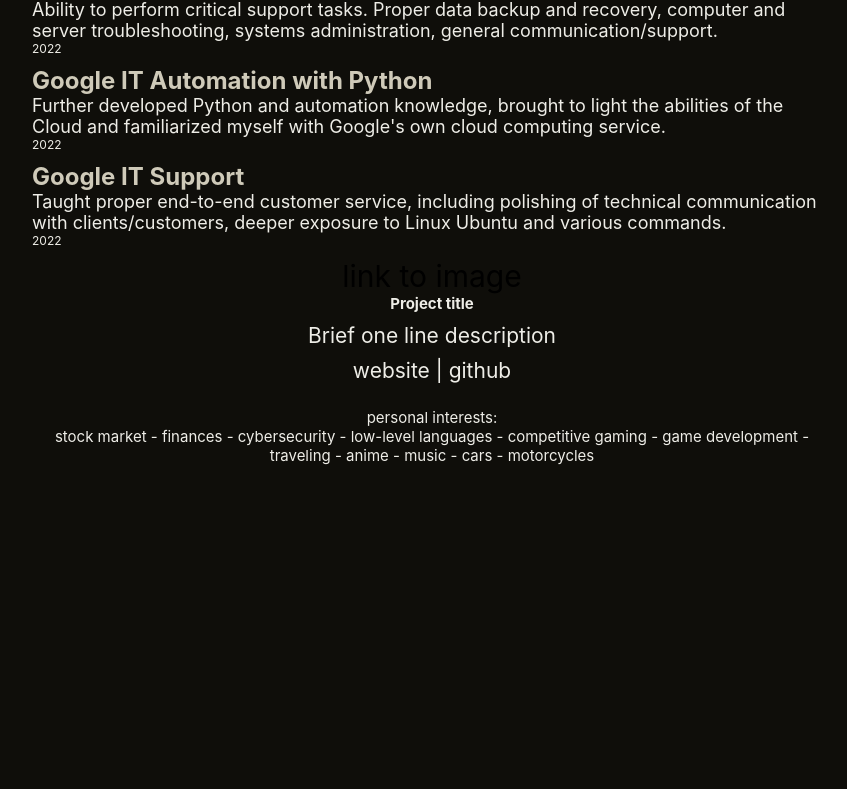
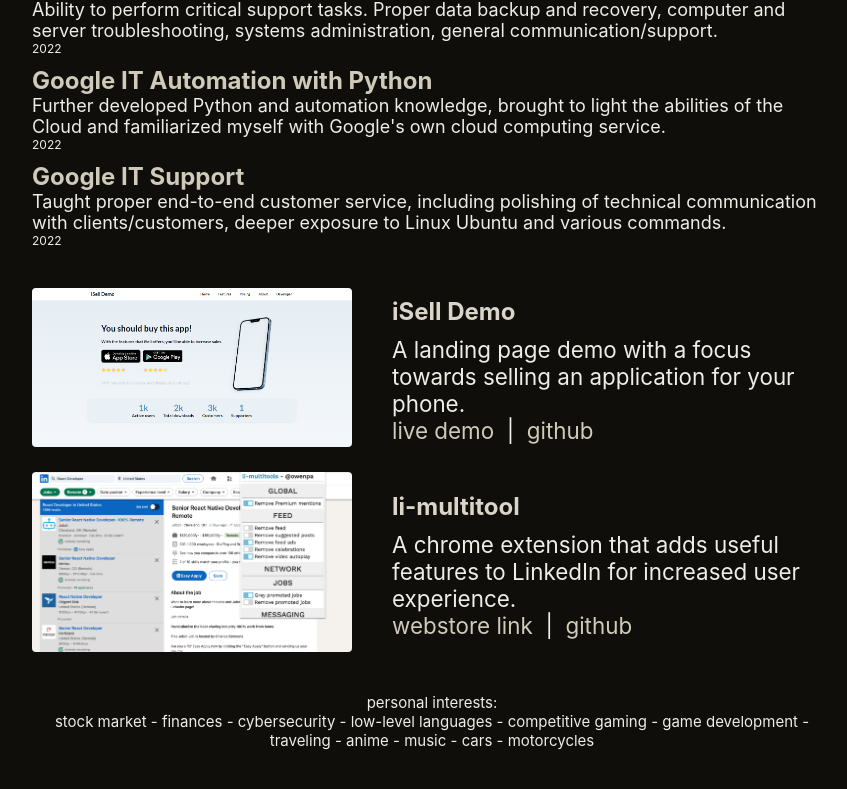
Before and after one commit to owenpa/portfolio2, a React (Create React App) app: page / in a window 1280 px wide. Shown: the part 1593-2382 px from the top of the page, without its empty margins (208-1055 px from the left). Before the commit the page ends 2098 px from the top, so only its background shows below. Built offline with nearby package versions, Linux system fonts and the light colour scheme.

Commit message:
create display for isell demo and li-multitool

```diff
--- a/src/Projects.js
+++ b/src/Projects.js
@@ -1,11 +1,47 @@
+import isell from './assets/isell.png';
+import limultitool from './assets/li-multitool.png';
+
+/*
+      <div className="projects-box">
+        <a href={} target="_blank" rel="noreferrer"><img src={} alt="" /></a>
+        <div className="projects-description">
+          <h2>Project Title</h2>
+          <p>One line description.</p>
+          <p>
+            <a href='' target="_blank" rel="noreferrer">website</a>
+            &nbsp;&nbsp;|&nbsp;&nbsp;
+            <a href='' target="_blank" rel="noreferrer">github</a>
+          </p>
+        </div>
+      </div>
+*/
+
 function Projects() {
   return (
     <div id="projects-container">
-      <div className="">
-        <a>link to image</a>
-        <h2>Project title</h2>
-        <p>Brief one line description</p>
-        <p><a>website</a> | <a>github</a></p>
+      <div className="projects-box">
+        <a href={isell} target="_blank" rel="noreferrer"><img src={isell} alt="still of the isell website" /></a>
+        <div className="projects-description">
+          <h2>iSell Demo</h2>
+          <p>A landing page demo with a focus towards selling an application for your phone.</p>
+          <p>
+            <a href='https://isell-site.vercel.app/' target="_blank" rel="noreferrer">live demo</a>
+            &nbsp;&nbsp;|&nbsp;&nbsp;
+            <a href='https://github.com/owenpa/isell-site' target="_blank" rel="noreferrer">github</a>
+          </p>
+        </div>
+      </div>
+      <div className="projects-box">
+        <a href={limultitool} target="_blank" rel="noreferrer"><img src={limultitool} alt="" /></a>
+        <div className="projects-description">
+          <h2>li-multitool</h2>
+          <p>A chrome extension that adds useful features to LinkedIn for increased user experience.</p>
+          <p>
+            <a href='https://chromewebstore.google.com/detail/linkedin-multitool/ldbapangjlpdmkmmjbiagdlpbcpkghji?hl=en' target="_blank" rel="noreferrer">webstore link</a>
+            &nbsp;&nbsp;|&nbsp;&nbsp;
+            <a href='https://github.com/owenpa/li-multitool' target="_blank" rel="noreferrer">github</a>
+          </p>
+        </div>
       </div>
     </div>
   )
--- a/src/assets/index.scss
+++ b/src/assets/index.scss
@@ -206,6 +206,7 @@ p {
 
 #certificate-container {
   text-align: left;
+  padding-bottom: 0.7em;
   h3 {
     font-size: 0.8em;
     color: $mainColor;
@@ -236,6 +237,39 @@ p {
   }
 }
 
+//! -------- Projects
+
+#projects-container {
+  text-align: left;
+  .projects-box {
+    padding: 0.3em 0;
+    display: grid;
+    grid-template-columns: 40% 1fr;
+    grid-column-gap: 5%;
+    align-items: center;
+  }
+  .projects-description {
+    a {
+      color: $btColor;
+      padding: 10px 0px;
+      text-decoration: none;
+    }
+  }
+  img {
+    width: 100%;
+    border-radius: 4px;
+  }
+  p {
+    font-size: 1.4rem;
+    margin: 0;
+  }
+  h2 {
+    color: $mainColor;
+    margin-bottom: 10px;
+    font-size: 1.5rem;
+  }
+}
+
 //! -------- Interests
 
 #interests-container {
```
